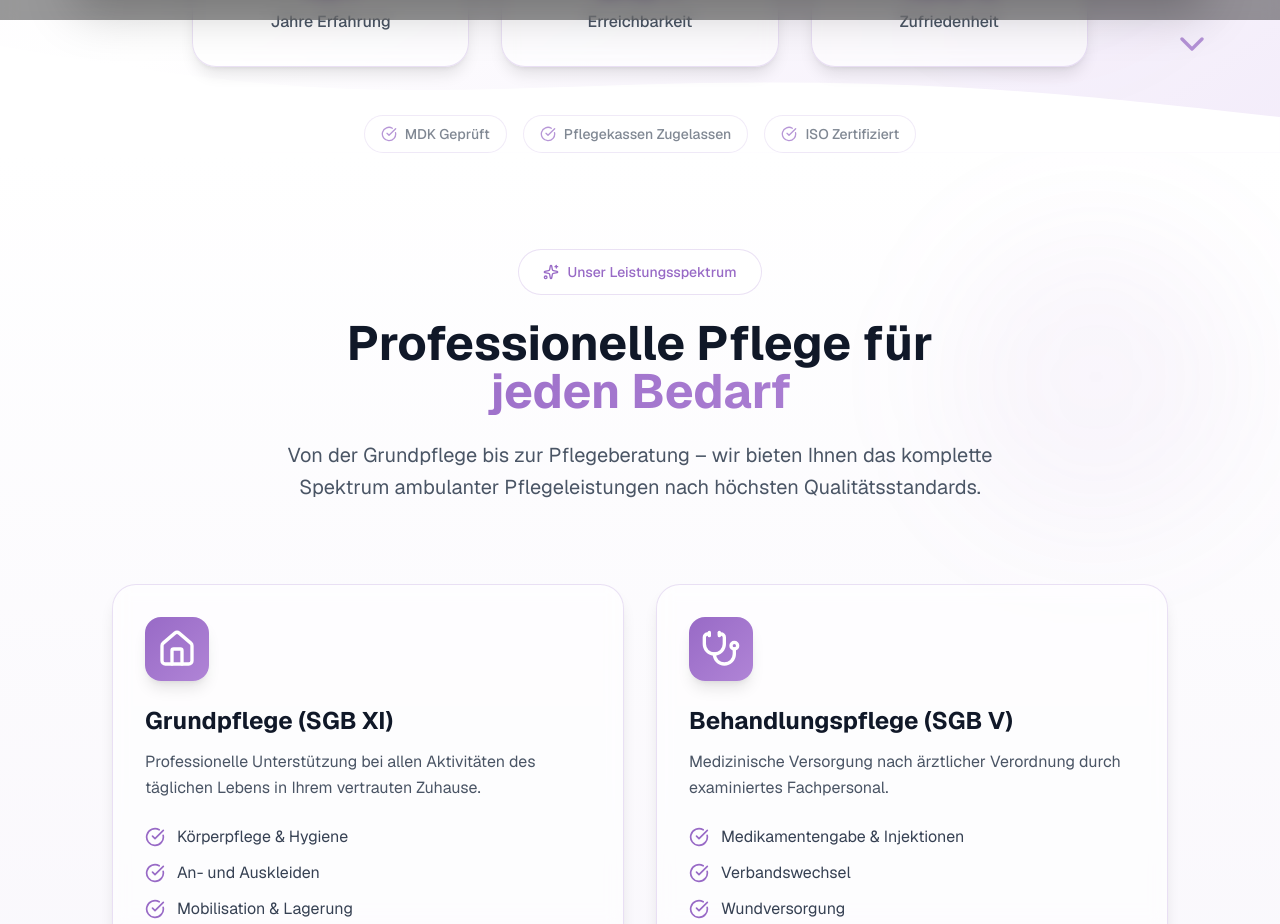
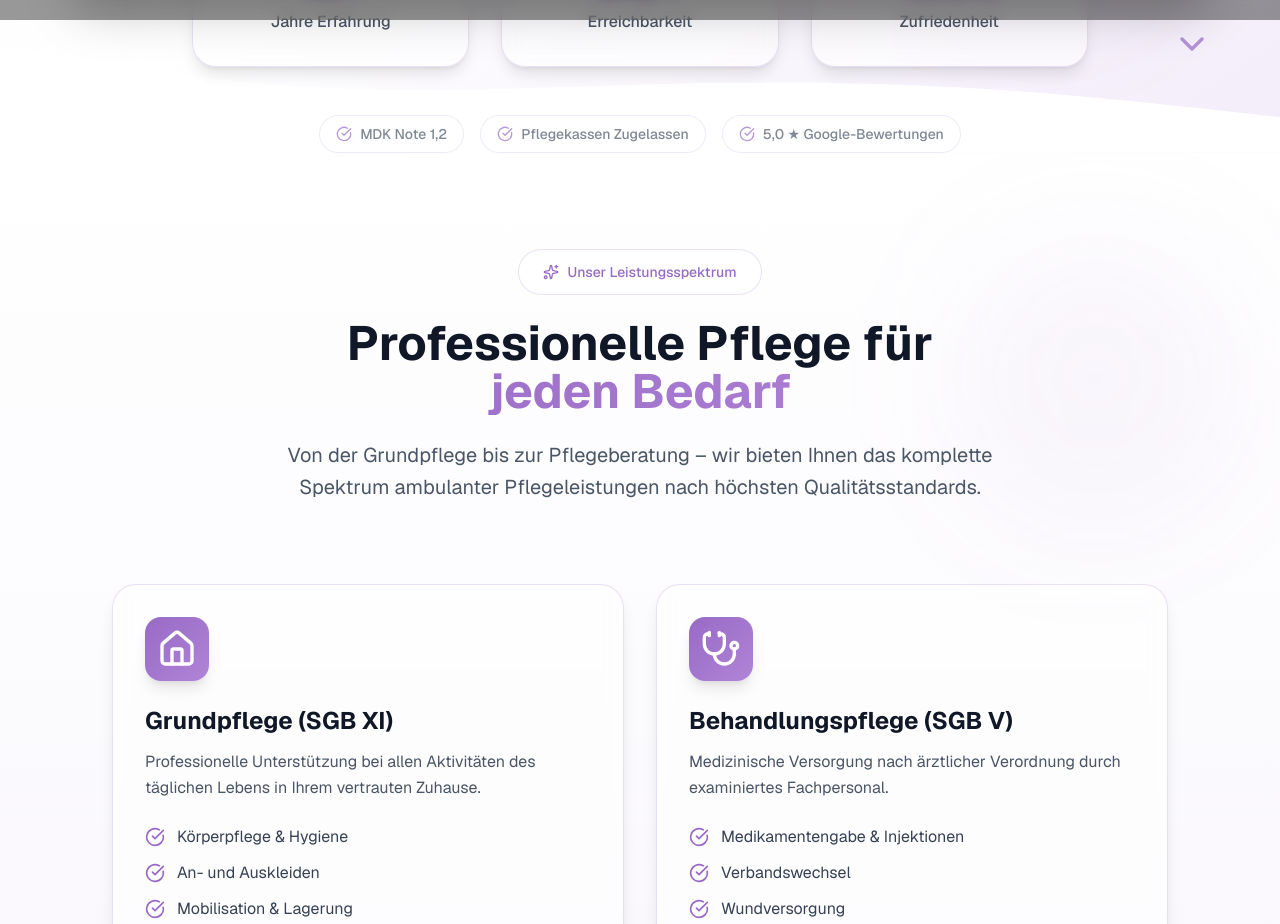
Before and after one commit to NikolaVujovic1988/magda, a Next.js app: page / in a window 1280 px wide. Shown: the part 780-1704 px from the top of the page. Built offline with nearby package versions, Linux system fonts and the light colour scheme.

Commit message:
hero ui 2.0

```diff
--- a/components/Hero.tsx
+++ b/components/Hero.tsx
@@ -116,9 +116,9 @@ export default function Hero() {
         {/* Badges */}
         <div className="flex flex-wrap justify-center gap-4 mt-12 opacity-70">
           {[
-            "MDK Geprüft",
+            "MDK Note 1,2",
             "Pflegekassen Zugelassen",
-            "ISO Zertifiziert",
+            "5,0 ★ Google-Bewertungen ",
           ].map((badge, index) => (
             <div
               key={index}
```
